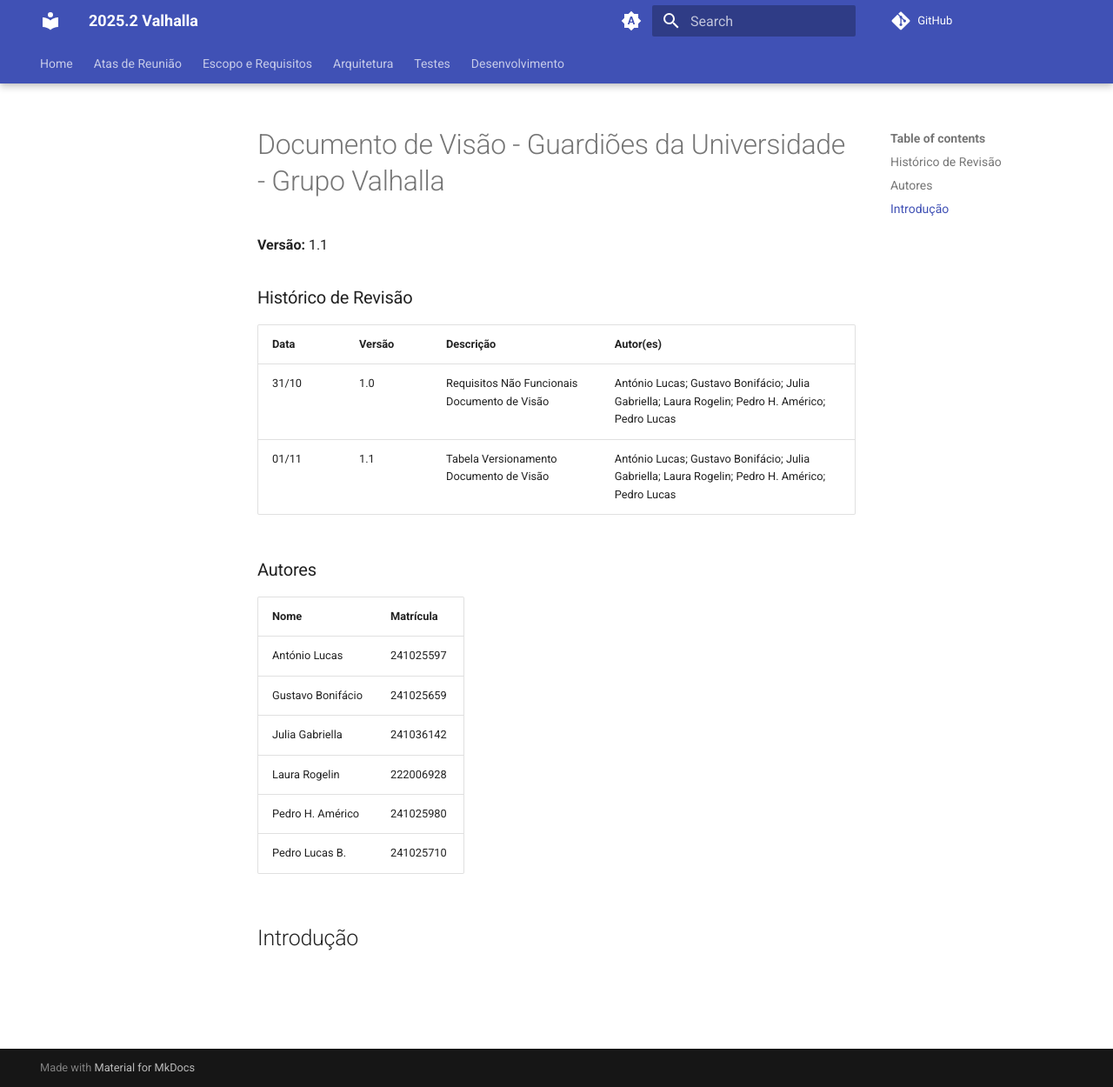
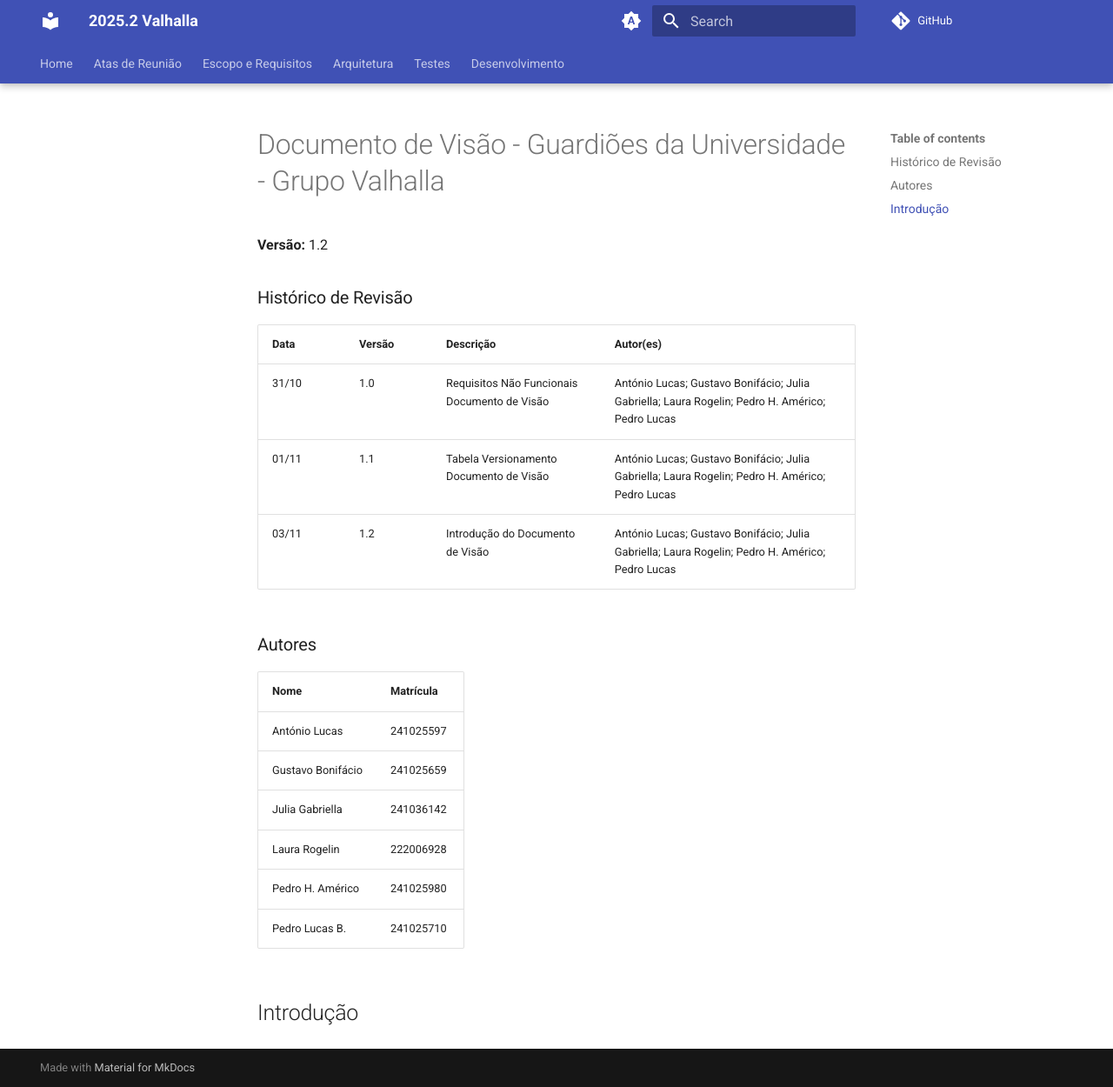
Before and after one commit to fga-eps-mds/2025.2-Valhalla-Docs, an MkDocs documentation site: the page built from docs/escopo-requisitos/introdução.md, in a window 1280 px wide and 1250 px high. Shown: the whole window at 87% size. Built offline with MkDocs 1.6.1 and Material for MkDocs 9.7.7, drawn with Linux system fonts in a browser that asks for light colours; comment, search, counter and statistics services are not loaded.

Commit message:
doc - atualização do histórico de revisão
Co-authored-by: Pwdrinho <Pwdrinho@users.noreply.github.com>

```diff
--- a/docs/escopo-requisitos/introdução.md
+++ b/docs/escopo-requisitos/introdução.md
@@ -1,6 +1,6 @@
 # Documento de Visão - Guardiões da Universidade - Grupo Valhalla
 
-**Versão:** 1.1
+**Versão:** 1.2
 
 ### Histórico de Revisão
 
@@ -8,6 +8,7 @@
 |------|--------|-----------|-----------|
 | 31/10| 1.0 | Requisitos Não Funcionais Documento de Visão | António Lucas; Gustavo Bonifácio; Julia Gabriella; Laura Rogelin; Pedro H. Américo; Pedro Lucas|
 | 01/11| 1.1 | Tabela Versionamento Documento de Visão | António Lucas; Gustavo Bonifácio; Julia Gabriella; Laura Rogelin; Pedro H. Américo; Pedro Lucas|
+| 03/11| 1.2 | Introdução do Documento de Visão | António Lucas; Gustavo Bonifácio; Julia Gabriella; Laura Rogelin; Pedro H. Américo; Pedro Lucas|
 
 ### Autores
 
```
Also changed, not shown: docs/escopo-requisitos/geral.md (+1 -1 lines).
